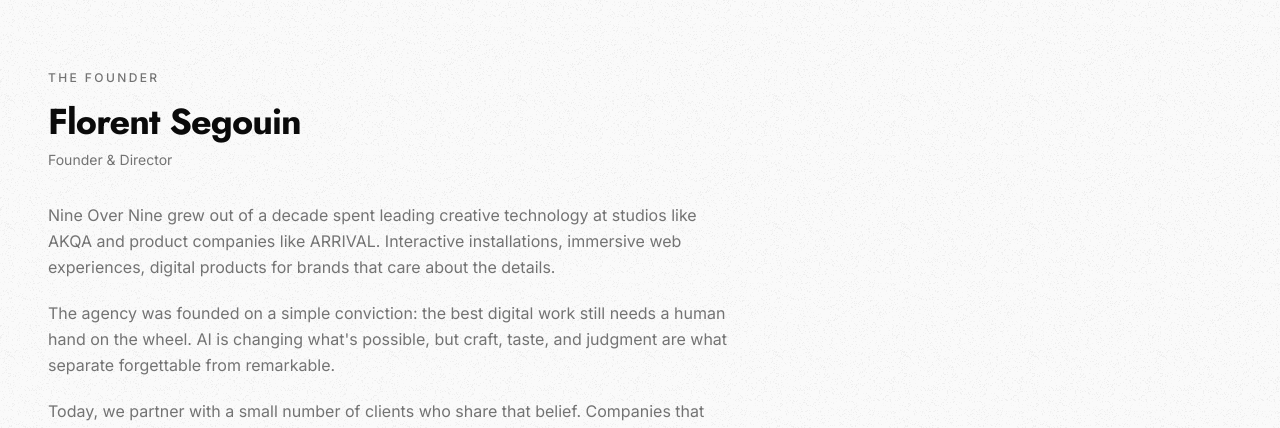
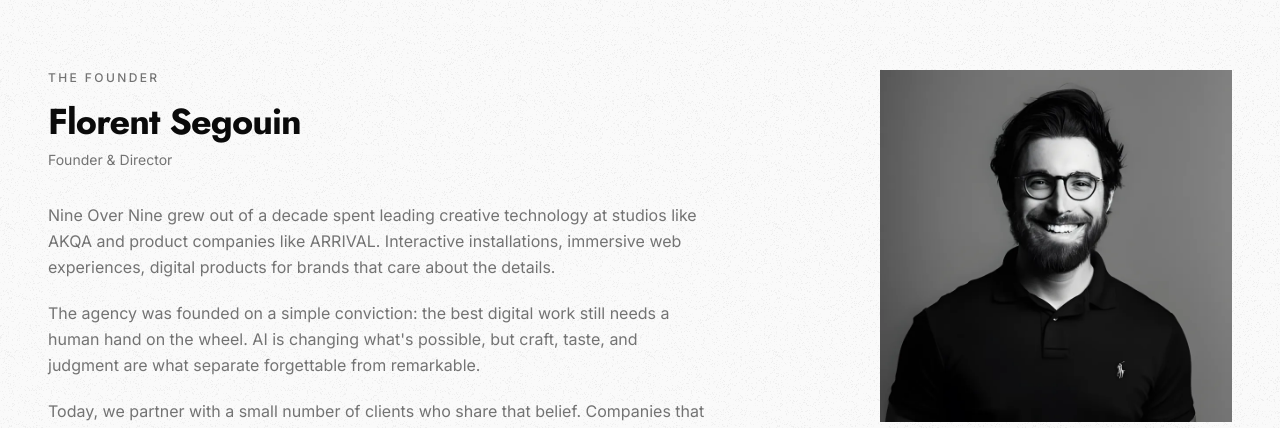
Before and after one commit to fsegouin/nineovernine, a Next.js app: page /en/about in a window 1280 px wide. Shown: the part 508-936 px from the top of the page. Built offline with nearby package versions, Linux system fonts and the light colour scheme; no server answers.

Commit message:
feat: add the founder portrait to the About page
Claude-Session: https://claude.ai/code/session_01WwHbSjUiFseEmpxKxBEppZ

```diff
--- a/app/[locale]/about/page.tsx
+++ b/app/[locale]/about/page.tsx
@@ -1,8 +1,10 @@
 import type { Metadata } from "next";
+import Image from "next/image";
 import { notFound } from "next/navigation";
 import { FadeIn } from "@/components/FadeIn";
 import { TextReveal } from "@/components/TextReveal";
 import { getContent, isValidLocale, supportedLocales } from "@/lib/content";
+import founderPhoto from "@/public/about/founder.webp";
 
 export async function generateMetadata({
   params,
@@ -59,8 +61,8 @@ export default async function AboutPage({
 
       {/* Founder */}
       <section className="border-t border-border px-6 py-24 lg:px-12 lg:py-32">
-        <div className="mx-auto max-w-7xl">
-          <FadeIn className="lg:w-7/12">
+        <div className="mx-auto grid max-w-7xl grid-cols-1 gap-12 md:grid-cols-12 lg:gap-16">
+          <FadeIn className="md:col-span-7">
             <p className="font-sans text-xs font-medium uppercase tracking-[0.2em] text-muted">
               {founder.overline}
             </p>
@@ -78,6 +80,16 @@ export default async function AboutPage({
                 </p>
               ))}
             </div>
+          </FadeIn>
+
+          <FadeIn className="md:col-span-5 lg:col-span-4 lg:col-start-9" delay={0.15}>
+            <Image
+              src={founderPhoto}
+              alt={founder.photoAlt}
+              placeholder="blur"
+              sizes="(min-width: 1024px) 30vw, (min-width: 768px) 40vw, 24rem"
+              className="aspect-square w-full max-w-sm bg-muted/10 object-cover md:max-w-none"
+            />
           </FadeIn>
         </div>
       </section>
--- a/lib/content/en.json
+++ b/lib/content/en.json
@@ -155,6 +155,7 @@
       "overline": "The Founder",
       "name": "Florent Segouin",
       "role": "Founder & Director",
+      "photoAlt": "Portrait of Florent Segouin",
       "paragraphs": [
         "Nine Over Nine grew out of a decade spent leading creative technology at studios like AKQA and product companies like ARRIVAL. Interactive installations, immersive web experiences, digital products for brands that care about the details.",
         "The agency was founded on a simple conviction: the best digital work still needs a human hand on the wheel. AI is changing what's possible, but craft, taste, and judgment are what separate forgettable from remarkable.",
--- a/lib/content/fr.json
+++ b/lib/content/fr.json
@@ -155,6 +155,7 @@
       "overline": "Le Fondateur",
       "name": "Florent Segouin",
       "role": "Fondateur & Directeur",
+      "photoAlt": "Portrait de Florent Segouin",
       "paragraphs": [
         "Nine Over Nine est né d'une décennie passée à diriger la technologie créative dans des studios comme AKQA et des entreprises produit comme ARRIVAL. Installations interactives, expériences web immersives, produits digitaux pour des marques soucieuses du détail.",
         "L'agence a été fondée sur une conviction simple : le meilleur travail digital a encore besoin d'une main humaine aux commandes. L'IA change ce qui est possible, mais le savoir-faire, le goût et le jugement sont ce qui sépare l'oubliable du remarquable.",
```
Also changed, not shown: public/about/founder.webp (added).
